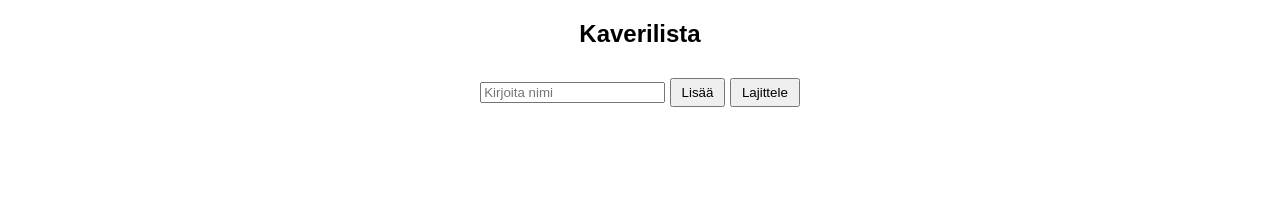
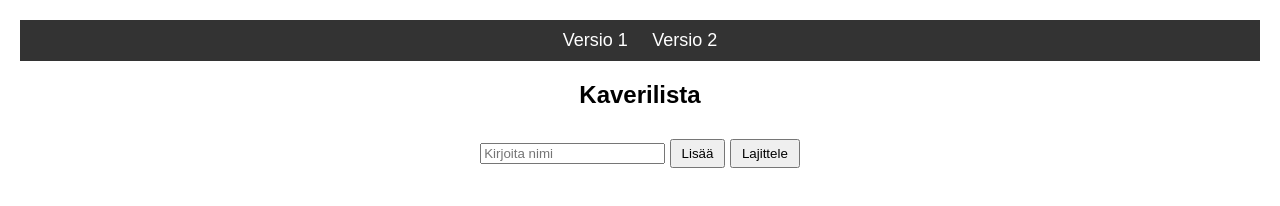
Before and after one commit to Nicler2007/Kaverilista-JS, a plain HTML site: page part2/versio2.html in a window 1280 px wide. Drawn offline with Linux system fonts and the light colour scheme.

Commit message:
lisäys nav bariin

```diff
--- a/part2/versio2.html
+++ b/part2/versio2.html
@@ -9,6 +9,16 @@
             font-family: Arial, sans-serif;
             text-align: center;
             margin: 20px;
+        }
+        nav {
+            background: #333;
+            padding: 10px;
+        }
+        nav a {
+            color: white;
+            text-decoration: none;
+            margin: 10px;
+            font-size: 18px;
         }
         #friend-list {
             margin-top: 20px;
@@ -32,13 +42,16 @@
     </style>
 </head>
 <body>
+    <nav>
+        <a href="versio1.html">Versio 1</a>
+        <a href="versio2.html">Versio 2</a>
+    </nav>
     <h2>Kaverilista</h2>
     <input type="text" id="nameInput" placeholder="Kirjoita nimi">
     <button onclick="addFriend()">Lisää</button>
     <button onclick="sortFriends()">Lajittele</button>
     <ul id="friend-list"></ul>
 
-
     <script src="main.js"></script>
 </body>
 </html>
```
